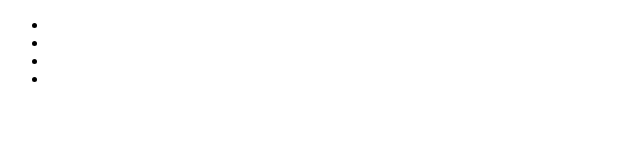
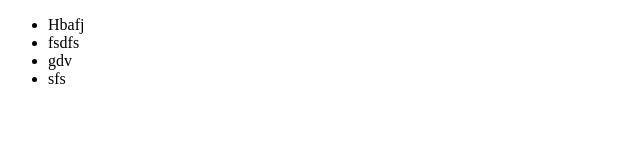
Before and after one commit to CyrilJODAR/testGit, a plain HTML site: page index.html in a window 1280 px wide. Shown: the whole page, without its empty margins (0-640 px from the left). Drawn offline with Linux system fonts and the light colour scheme.

Commit message:
navbar finit

```diff
--- a/index.html
+++ b/index.html
@@ -9,10 +9,10 @@
     <header>
         <nav>
             <ul>
-                <li></li>
-                <li></li>
-                <li></li>
-                <li></li>
+                <li>Hbafj</li>
+                <li>fsdfs</li>
+                <li>gdv</li>
+                <li>sfs</li>
             </ul>
         </nav>
 
```
